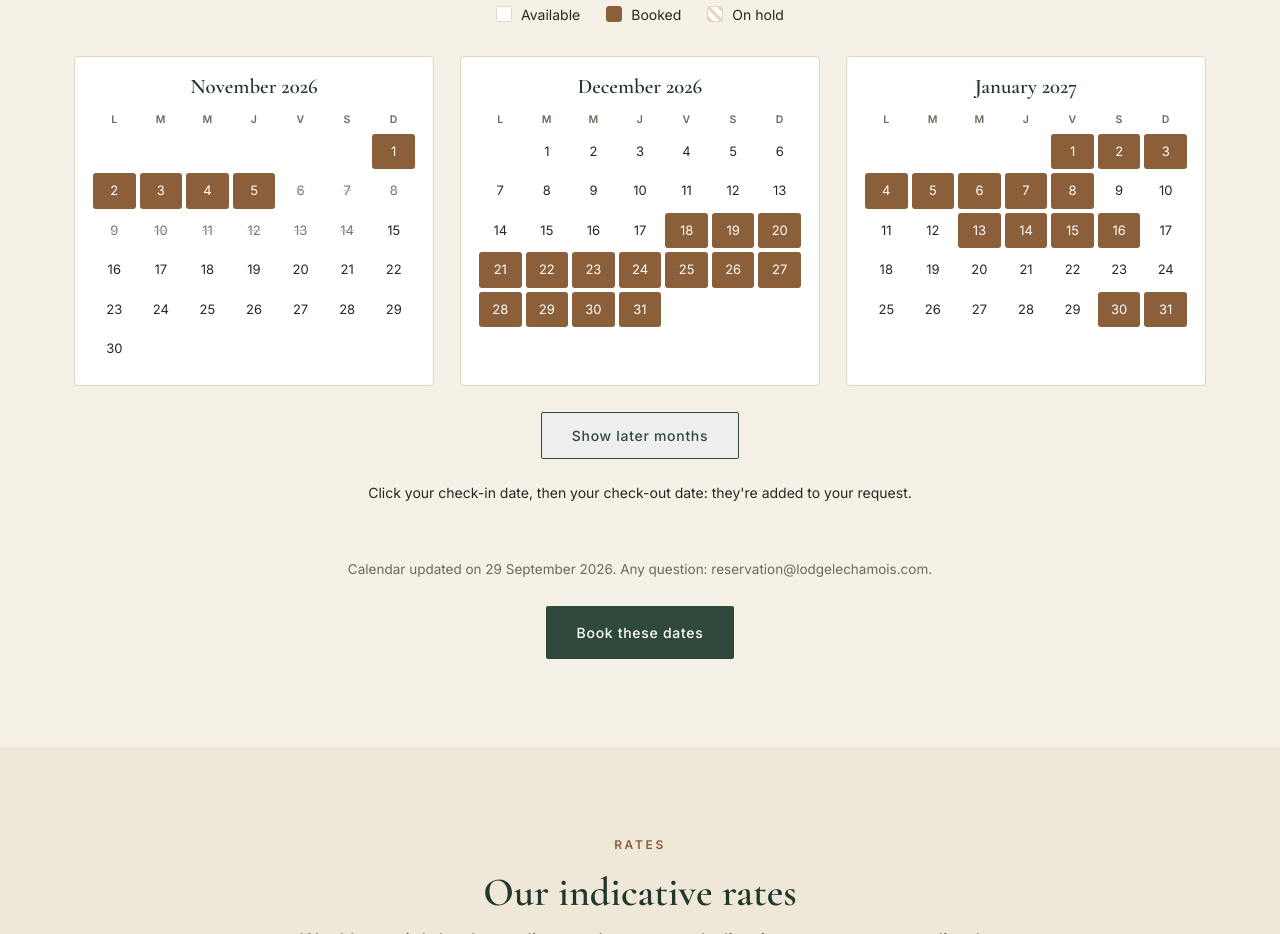
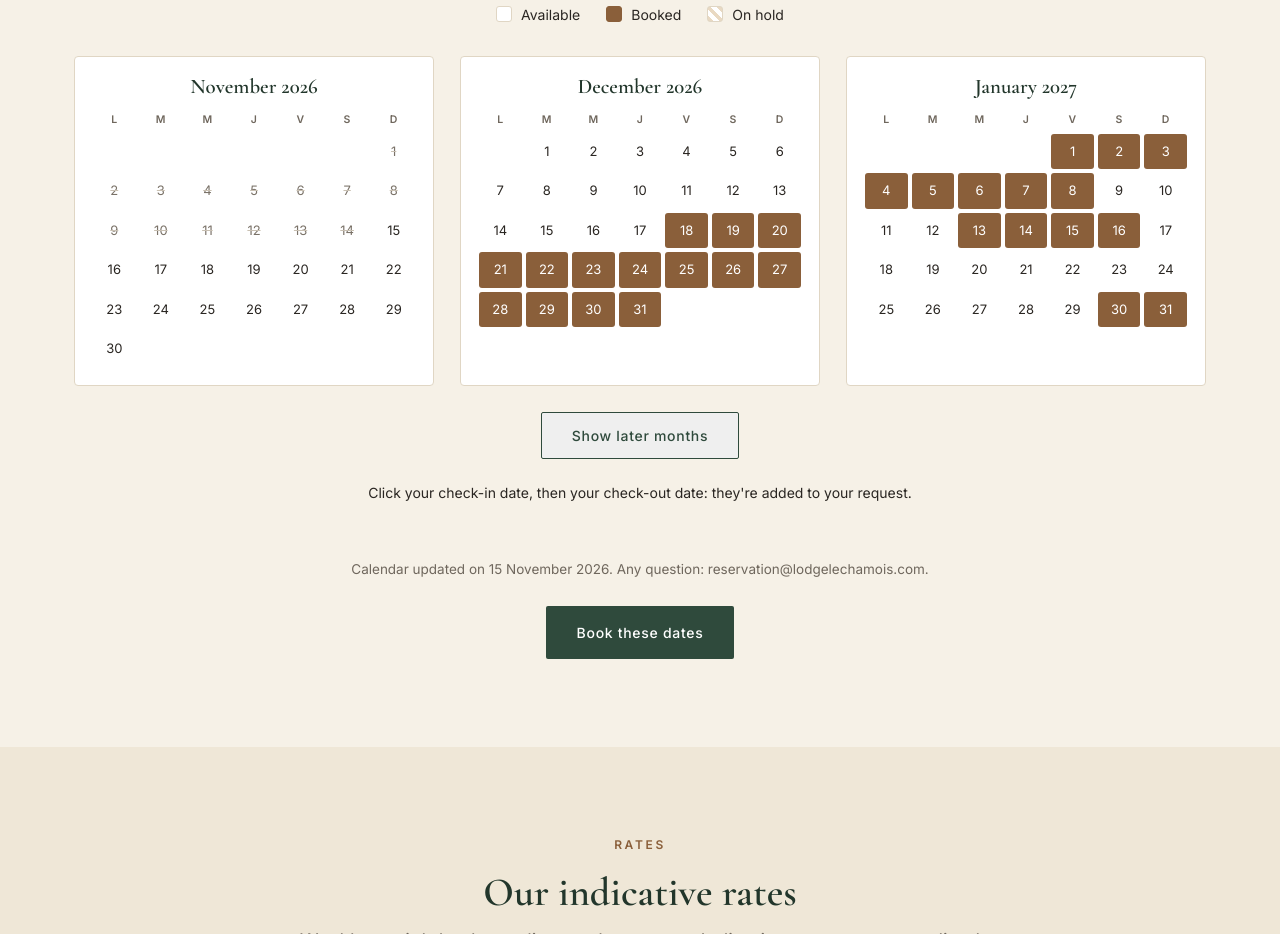
Before and after one commit to alexgiraud1203/lodge-le-chamois, a plain HTML site: page en/index.html in a window 1280 px wide. Shown: the part 4272-5206 px from the top of the page. Drawn offline with nearby package versions, Linux system fonts and the light colour scheme.

Commit message:
Page EN : calendrier synchro 15/11

```diff
--- a/en/index.html
+++ b/en/index.html
@@ -785,17 +785,9 @@ const PHOTOS=[
    status : 'booked' (réservé) ou 'option' (en attente).
    Le calendrier démarre automatiquement au mois courant.            */
 const CAL_CONFIG={
-  updated:'2026-09-29',            // date de dernière synchro depuis l'Excel de pilotage (à mettre à jour à chaque synchro)
+  updated:'2026-11-15',            // date de dernière synchro depuis l'Excel de pilotage (à mettre à jour à chaque synchro)
   monthsToShow:12,                 // nb de mois affichés à partir du mois courant
   ranges:[
-    /* --- Été / automne 2026 --- */
-    {start:'2026-07-04', end:'2026-07-11', status:'booked'},
-    {start:'2026-07-13', end:'2026-07-25', status:'booked'},
-    {start:'2026-07-25', end:'2026-08-01', status:'booked'},
-    {start:'2026-08-01', end:'2026-08-08', status:'booked'},
-    {start:'2026-08-16', end:'2026-08-23', status:'booked'},
-    /* --- Fermeture automne 2026 (demande Alexandre 25/09) --- */
-    {start:'2026-10-31', end:'2026-11-06', status:'booked'},
     /* --- Hiver 2026-2027 --- */
     {start:'2026-12-18', end:'2026-12-23', status:'booked'},
     {start:'2026-12-23', end:'2027-01-02', status:'booked'},
@@ -805,7 +797,9 @@ const CAL_CONFIG={
     {start:'2027-02-06', end:'2027-02-13', status:'booked'},
     {start:'2027-02-13', end:'2027-02-20', status:'booked'},
     {start:'2027-02-20', end:'2027-02-27', status:'booked'},
-    {start:'2027-02-27', end:'2027-03-06', status:'booked'}
+    {start:'2027-02-27', end:'2027-03-06', status:'booked'},
+    /* --- Été 2027 --- */
+    {start:'2027-07-09', end:'2027-07-11', status:'booked'}  // Booking.com 6699630249
   ]
 };
 
```
